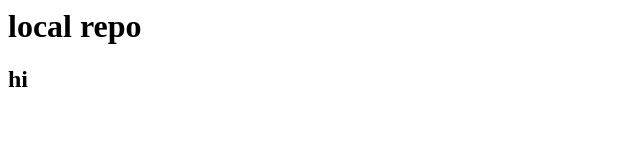
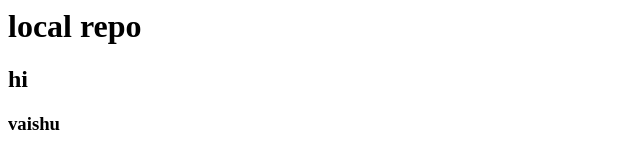
Before and after one commit to 24jr1a0584/practice-for-localrepo, a plain HTML site: page index.html in a window 1280 px wide. Shown: the full height of the page, 0-640 px from the left. Drawn offline with Linux system fonts and the light colour scheme.

Commit message:
added the 3 th line in main

```diff
--- a/index.html
+++ b/index.html
@@ -1,2 +1,3 @@
 <h1>local repo</h1>
 <h2>hi</h2>
+<h3>vaishu</h3>
```
